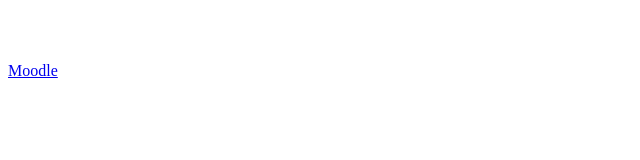
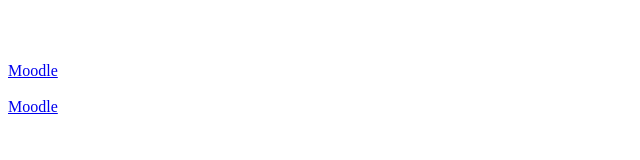
Before and after one commit to miguel-aguedo/my-app-react1, a plain HTML site: page index.html in a window 1280 px wide. Shown: the full height of the page, 0-640 px from the left. Drawn offline with Linux system fonts and the light colour scheme.

Commit message:
Update index.html

```diff
--- a/index.html
+++ b/index.html
@@ -8,6 +8,7 @@
     <a href="https://reactjs.org"> </a>  <br> </br>
      <a href="http://www.dtodo.infinityfreeapp.com/elementor-46/>  WordPress</a><br> </br>
         <a href="https://dtodo2022.milaulas.com/course/view.php?id=2"> Moodle </a><br> </br>
+           <a href="https://www.micvideal.es/crear-cv/elegir-plantilla"> Moodle </a><br> </br>
 
 </body>
 </html>
```
